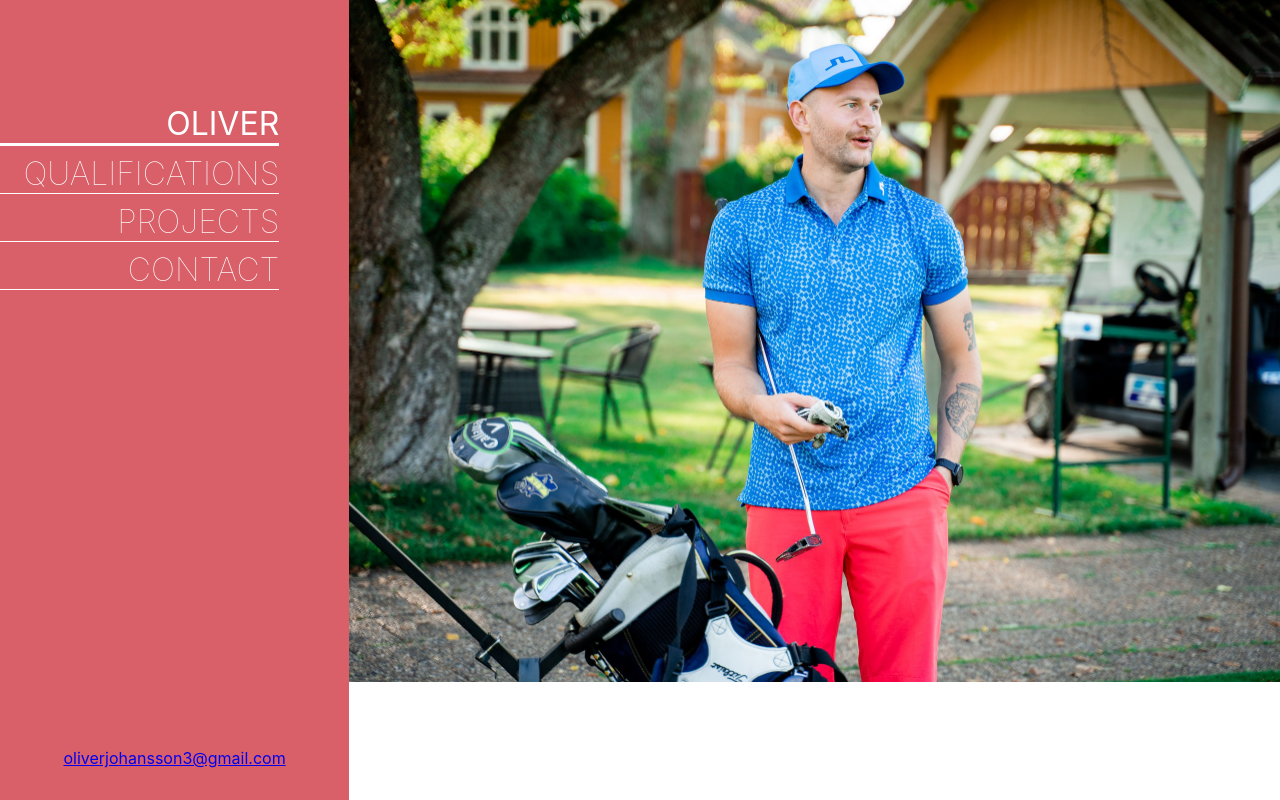
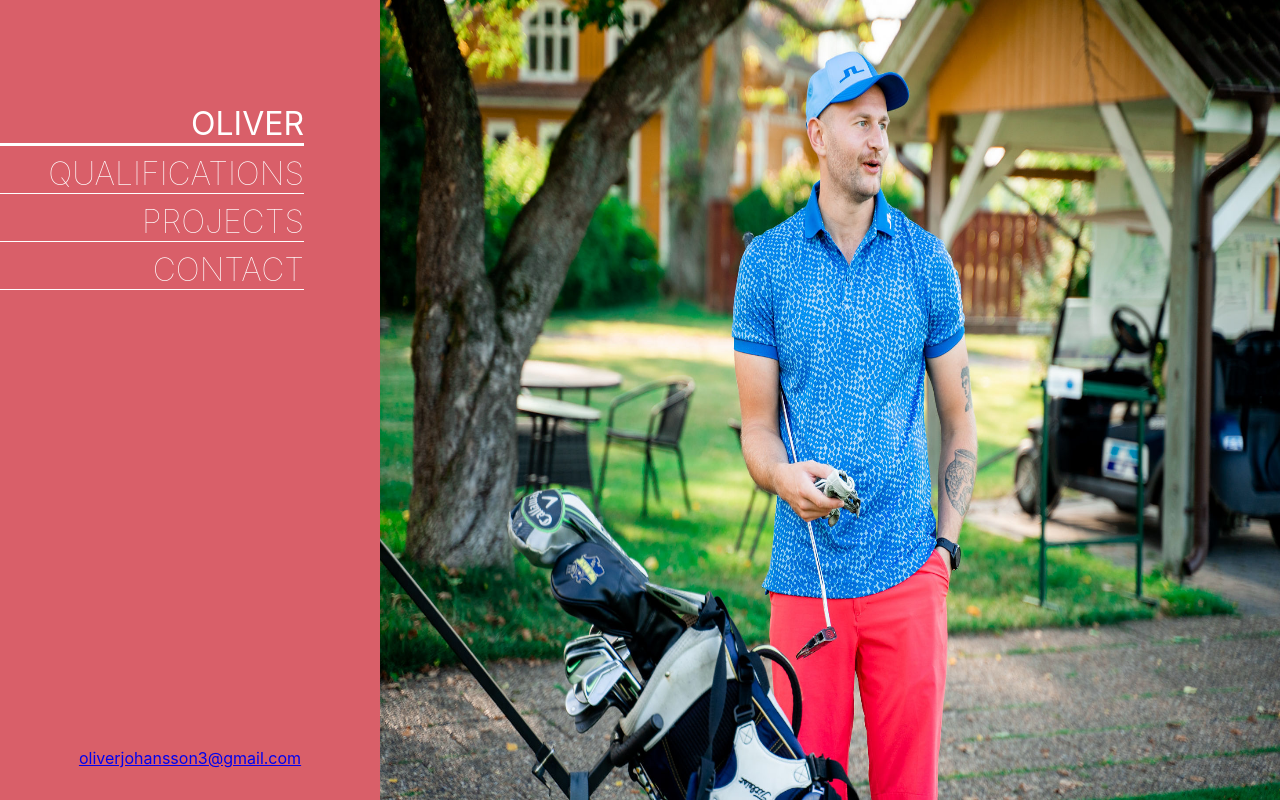
Before and after one commit to Browbeans/Profile-app, a React (Create React App) app: page / in a window 1280 px wide. Built offline with nearby package versions, Linux system fonts and the light colour scheme.

Commit message:
Added conditional rendering

```diff
--- a/src/App.tsx
+++ b/src/App.tsx
@@ -4,13 +4,13 @@ import './App.css';
 import Navigation from './Components/Navigation';
 import AboutMe from './Components/AboutMe';
 import RenderProvider from './Contexts/RenderContext';
+import Main from './Components/Main';
 
 function App() {
   return (
     <div className="App">
       <RenderProvider>
-        <Navigation />
-        <AboutMe />
+        <Main/>
       </RenderProvider>
     </div>
   );
--- /dev/null
+++ b/src/Components/Main.tsx
@@ -0,0 +1,29 @@
+import React, { useContext } from "react";
+import { RenderContext } from "../Contexts/RenderContext";
+import mainStyle from "../Style/MainStyle";
+import AboutMe from "./AboutMe";
+import Navigation from "./Navigation";
+
+const Main:React.FC = () => {
+  const mainClasses = mainStyle();
+  const { mode } = useContext(RenderContext);
+  return(
+    <div className={mainClasses.mainContainer}>
+        <Navigation />
+        {mode === "About-me" &&
+          <AboutMe />
+        }
+        {mode === "qualifications" &&
+          <AboutMe />
+        }
+        {mode === "projects" &&
+          <AboutMe />
+        }
+        {mode === "contact" &&
+          <AboutMe />
+        }
+    </div>
+  )
+}
+
+export default Main;
--- a/src/Style/AboutMeStyle.ts
+++ b/src/Style/AboutMeStyle.ts
@@ -8,9 +8,9 @@ const aboutMeStyle = makeStyles(
       height: "100vh",
       backgroundImage: `url(${background})`,
       backgroundPositionX: "center",
-      backgroundSize: "110%",
+      backgroundSize: "100% 100%",
       backgroundRepeat: "no-repeat",
-      width: "100%"
+      width: "74%"
     }
   }),
   {index: 1}
--- /dev/null
+++ b/src/Style/MainStyle.ts
@@ -0,0 +1,14 @@
+import { makeStyles } from "@material-ui/core/styles";
+
+
+const mainStyle = makeStyles(
+  () => ({
+    mainContainer: {
+      display: "flex",
+      width: "100%"
+    }
+  }),
+  {index: 1}
+)
+
+export default mainStyle;
--- a/src/Style/NavigationStyle.ts
+++ b/src/Style/NavigationStyle.ts
@@ -5,7 +5,7 @@ const navigationStyle = makeStyles(
     () => ({
         navigationContainer: {
             height: "100vh",
-            width: "30rem",
+            width: "25rem",
             background: defaultColors.colorPrimary,
             paddingTop: "6rem"
         },
```
